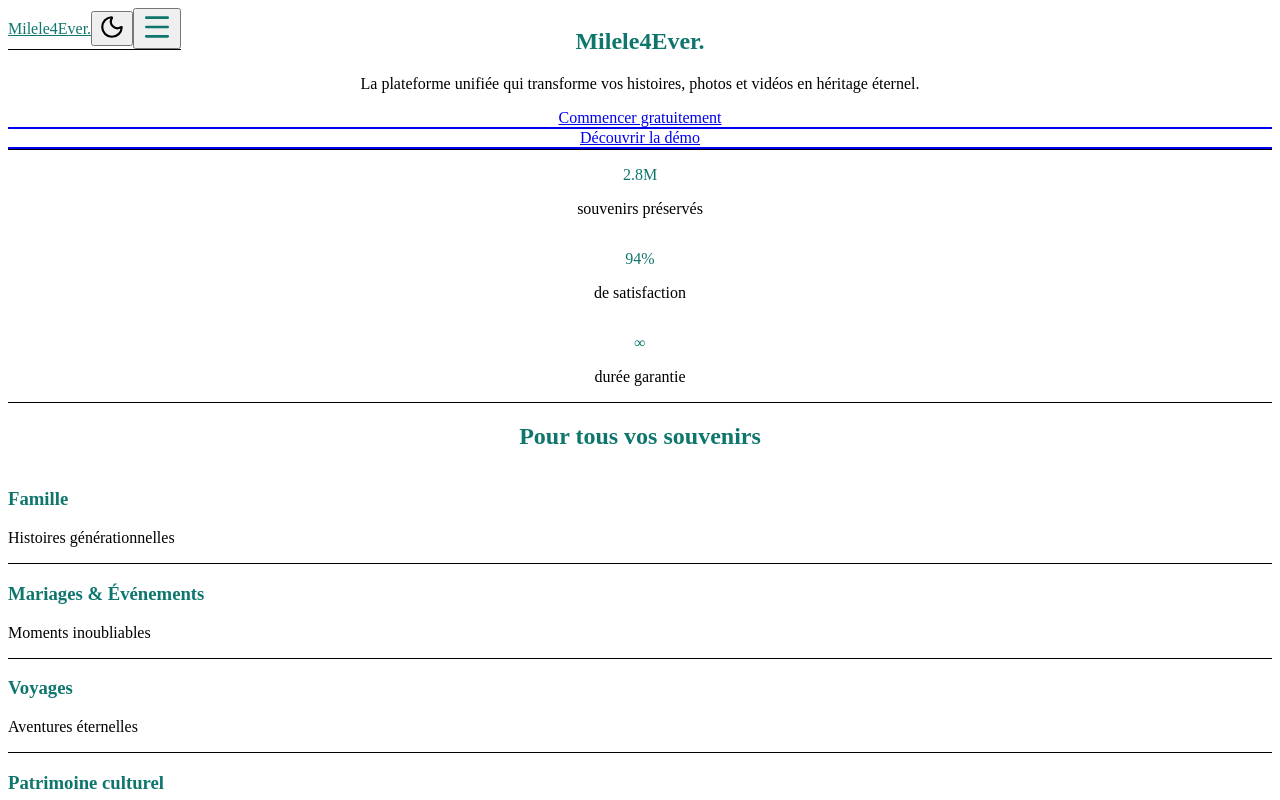
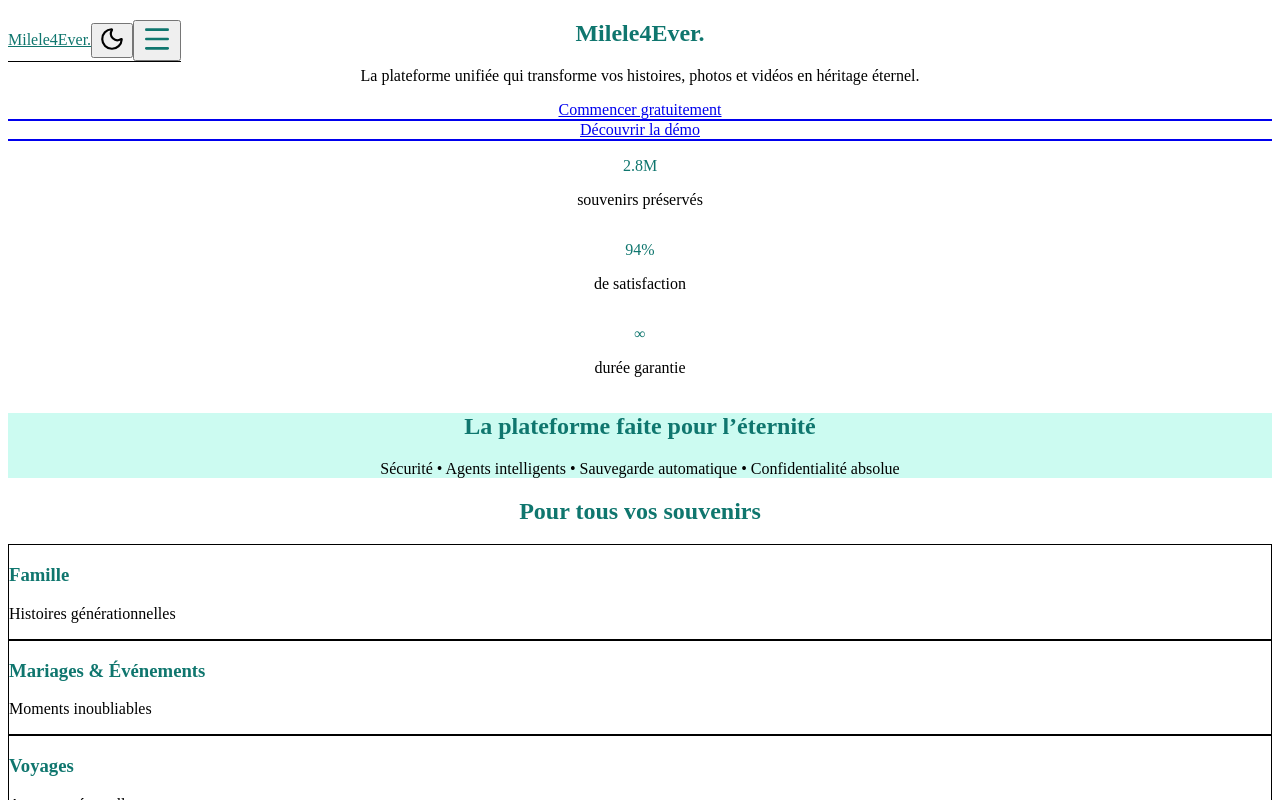
Before and after one commit to kentleyk-ui/milele4ever, a Next.js app: page / in a window 1280 px wide. Shown: the top 800 px of the page. Built offline with nearby package versions, Linux system fonts and the light colour scheme.

Commit message:
Étape finale - Mise en page propre et professionnelle

```diff
--- a/src/app/page.tsx
+++ b/src/app/page.tsx
@@ -1,105 +1,79 @@
 // src/app/page.tsx
-"use client";
-
-import { motion } from "framer-motion";
-
 export default function Home() {
   return (
     <div className="min-h-screen bg-white text-gray-900 font-sans">
 
-      {/* HERO avec parallax léger */}
-      <section className="pt-32 pb-20 text-center px-6 max-w-5xl mx-auto overflow-hidden">
-        <motion.h1
-          initial={{ opacity: 0, y: 80 }}
-          animate={{ opacity: 1, y: 0 }}
-          transition={{ duration: 1, ease: "easeOut" }}
-          className="text-6xl md:text-7xl font-bold text-[#0f766e] mb-6"
-        >
+      {/* HERO */}
+      <section className="pt-32 pb-24 text-center px-6 max-w-5xl mx-auto">
+        <h1 className="text-6xl md:text-7xl font-bold text-[#0f766e] mb-8 tracking-tight">
           Milele4Ever.
-        </motion.h1>
-        <motion.p
-          initial={{ opacity: 0, y: 40 }}
-          animate={{ opacity: 1, y: 0 }}
-          transition={{ duration: 1, delay: 0.3 }}
-          className="text-2xl text-gray-700 max-w-3xl mx-auto mb-12"
-        >
+        </h1>
+        <p className="text-2xl md:text-3xl text-gray-700 max-w-3xl mx-auto leading-relaxed">
           La plateforme unifiée qui transforme vos histoires, photos et vidéos en héritage éternel.
-        </motion.p>
-        <div className="flex flex-col sm:flex-row justify-center gap-10">
-          <motion.a
-            href="#"
-            initial={{ opacity: 0, scale: 0.8 }}
-            animate={{ opacity: 1, scale: 1 }}
-            whileHover={{ scale: 1.05 }}
-            transition={{ duration: 0.6, delay: 0.6 }}
-            className="text-xl font-medium text-blue-600 border-b-2 border-blue-600 pb-1 hover:text-blue-700 transition"
-          >
+        </p>
+        <div className="flex flex-col sm:flex-row justify-center gap-10 mt-12">
+          <a href="#" className="text-xl font-medium text-blue-600 border-b-2 border-blue-600 pb-1 hover:text-blue-700 transition">
             Commencer gratuitement
-          </motion.a>
-          <motion.a
-            href="#"
-            initial={{ opacity: 0, scale: 0.8 }}
-            animate={{ opacity: 1, scale: 1 }}
-            whileHover={{ scale: 1.05 }}
-            transition={{ duration: 0.6, delay: 0.7 }}
-            className="text-xl font-medium text-blue-600 border-b-2 border-blue-600 pb-1 hover:text-blue-700 transition"
-          >
+          </a>
+          <a href="#" className="text-xl font-medium text-blue-600 border-b-2 border-blue-600 pb-1 hover:text-blue-700 transition">
             Découvrir la démo
-          </motion.a>
+          </a>
         </div>
       </section>
 
-      {/* STATS avec stagger avancé */}
-      <section className="py-16 border-t border-b border-gray-200 bg-white">
-        <div className="max-w-5xl mx-auto grid grid-cols-1 md:grid-cols-3 gap-12 text-center px-6">
-          {[
-            { number: "2.8M", label: "souvenirs préservés" },
-            { number: "94%", label: "de satisfaction" },
-            { number: "∞", label: "durée garantie" }
-          ].map((stat, index) => (
-            <motion.div
-              key={index}
-              initial={{ opacity: 0, y: 60, scale: 0.9 }}
-              whileInView={{ opacity: 1, y: 0, scale: 1 }}
-              transition={{ duration: 0.7, delay: index * 0.15 }}
-              viewport={{ once: true }}
-              whileHover={{ scale: 1.08 }}
-              className="transition"
-            >
-              <p className="text-6xl font-bold text-[#0f766e]">{stat.number}</p>
-              <p className="text-xl text-gray-600 mt-3">{stat.label}</p>
-            </motion.div>
-          ))}
+      {/* STATS */}
+      <section className="py-20 bg-white">
+        <div className="max-w-5xl mx-auto grid grid-cols-1 md:grid-cols-3 gap-16 text-center px-6">
+          <div>
+            <p className="text-6xl font-bold text-[#0f766e]">2.8M</p>
+            <p className="text-xl text-gray-600 mt-4">souvenirs préservés</p>
+          </div>
+          <div>
+            <p className="text-6xl font-bold text-[#0f766e]">94%</p>
+            <p className="text-xl text-gray-600 mt-4">de satisfaction</p>
+          </div>
+          <div>
+            <p className="text-6xl font-bold text-[#0f766e]">∞</p>
+            <p className="text-xl text-gray-600 mt-4">durée garantie</p>
+          </div>
         </div>
       </section>
 
-      {/* USAGES avec hover 3D-like */}
-      <section className="py-16 px-6 bg-white">
+      {/* PLATEFORME */}
+      <section className="py-20 bg-[#ccfbf1] text-center px-6">
+        <h2 className="text-4xl font-bold text-[#0f766e] mb-6">
+          La plateforme faite pour l’éternité
+        </h2>
+        <p className="text-xl text-gray-700 max-w-3xl mx-auto">
+          Sécurité • Agents intelligents • Sauvegarde automatique • Confidentialité absolue
+        </p>
+      </section>
+
+      {/* USAGES */}
+      <section className="py-20 px-6 bg-white">
         <h2 className="text-4xl font-bold text-center text-[#0f766e] mb-12">
           Pour tous vos souvenirs
         </h2>
-        <div className="max-w-6xl mx-auto grid grid-cols-1 md:grid-cols-2 gap-8">
+        <div className="max-w-6xl mx-auto grid grid-cols-1 md:grid-cols-2 gap-12">
           {[
             ["Famille", "Histoires générationnelles"],
             ["Mariages & Événements", "Moments inoubliables"],
             ["Voyages", "Aventures éternelles"],
             ["Patrimoine culturel", "Héritage vivant"]
-          ].map(([title, desc], index) => (
-            <motion.div
-              key={index}
-              initial={{ opacity: 0, y: 50 }}
-              whileInView={{ opacity: 1, y: 0 }}
-              whileHover={{ scale: 1.05, rotate: 1 }}
-              transition={{ duration: 0.5 }}
-              viewport={{ once: true }}
-              className="border-b border-gray-200 pb-8 last:border-0 hover:shadow-2xl p-6 rounded-3xl transition"
-            >
-              <h3 className="text-3xl font-semibold text-[#0f766e] mb-3">{title}</h3>
+          ].map(([title, desc]) => (
+            <div key={title} className="p-8 border border-gray-100 rounded-3xl hover:border-[#0f766e] transition">
+              <h3 className="text-3xl font-semibold text-[#0f766e] mb-4">{title}</h3>
               <p className="text-xl text-gray-600">{desc}</p>
-            </motion.div>
+            </div>
           ))}
         </div>
       </section>
+
+      {/* FOOTER */}
+      <footer className="bg-[#0f766e] text-white py-16 text-center">
+        <p className="text-2xl font-semibold mb-2">Milele4Ever.</p>
+        <p className="text-lg opacity-90">Vos souvenirs, pour toujours.</p>
+      </footer>
     </div>
   );
 }
```
